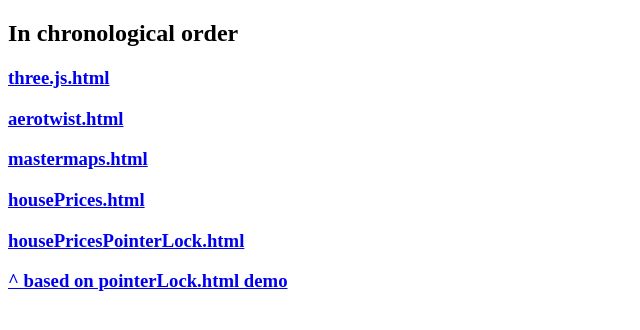
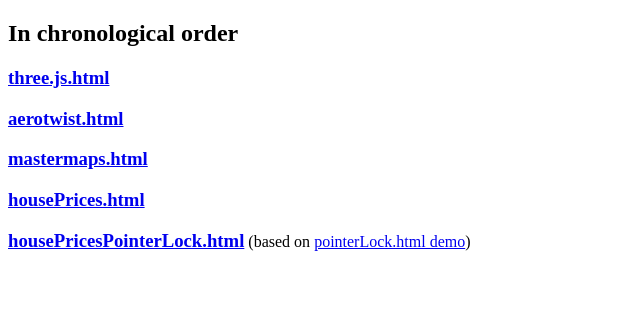
Before and after one commit to godspeedelbow/3js, a website: page index.html in a window 1280 px wide. Shown: the whole page, without its empty margins (0-640 px from the left). Drawn offline with Linux system fonts and the light colour scheme.

Commit message:
updated titles, index

```diff
--- a/index.html
+++ b/index.html
@@ -10,7 +10,6 @@
   <a href="aerotwist.html"><h3>aerotwist.html</h3></a>
   <a href="mastermaps.html"><h3>mastermaps.html</h3></a>
   <a href="housePrices.html"><h3>housePrices.html</h3></a>
-  <a href="housePricesPointerLock.html"><h3>housePricesPointerLock.html</h3></a>
-  <a href="pointerLock.html"><h3>^ based on pointerLock.html demo</h3></a>
+  <h3 style="display: inline;"><a href="housePricesPointerLock.html">housePricesPointerLock.html</a></h3> (based on <a href="pointerLock.html">pointerLock.html demo</a>)
   </body>
 </html>
```
Also changed, not shown: housePrices.html (+1 -1 lines), housePricesPointerLock.html (+1 -1 lines).
